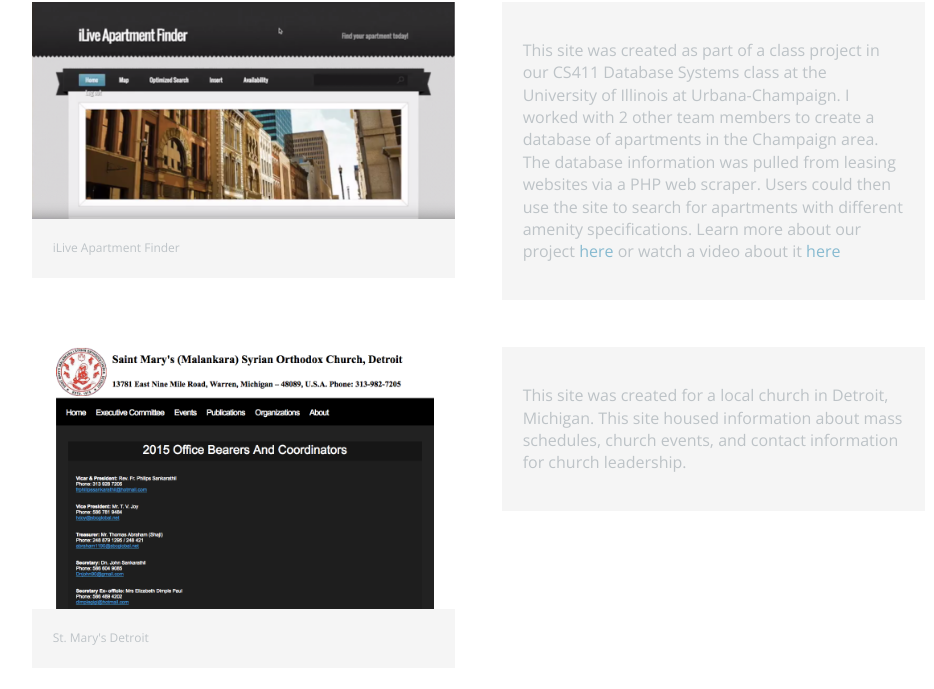
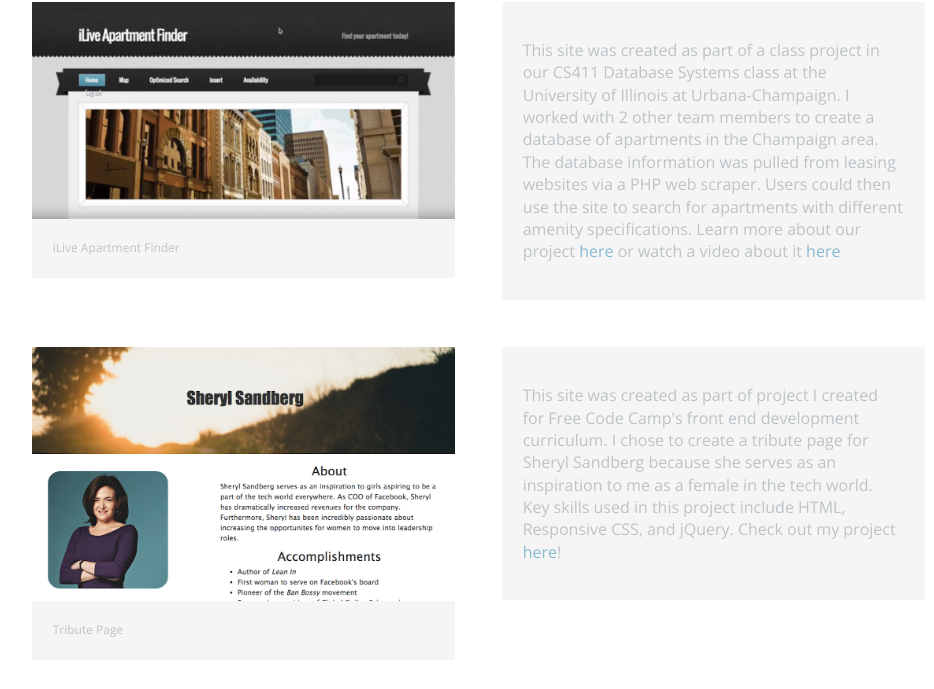
Before and after one commit to cathysuresh/cathysuresh.github.io, a plain HTML site: page index.html in a window 1280 px wide. Shown: the part 543-1232 px from the top of the page, without its empty margins (162-1096 px from the left). Drawn offline with nearby package versions, Linux system fonts and the light colour scheme.

Commit message:
AddingTributePage
Added paragraph about tribute page

```diff
--- a/index.html
+++ b/index.html
@@ -62,6 +62,13 @@
                         </a>
                     </li>
                     <li> <p>This site was created as part of a class project in our CS411 Database Systems class at the University of Illinois at Urbana-Champaign. I worked with 2 other team members to create a database of apartments in the Champaign area. The database information was pulled from leasing websites via a PHP web scraper. Users could then use the site to search for apartments with different amenity specifications. Learn more about our project <a href="https://wiki.illinois.edu/wiki/display/cs411sp15/Final+Report+-+Team+Turing">here</a> or watch a video about it <a href="https://www.youtube.com/watch?v=hZWeQEOXwic">here</a></p> </li>
+                    <li>
+                        <a href="http://codepen.io/cathysuresh/full/JNeBwO/" target="_blank">
+                            <img src="img/SherylTribute.png" alt="">
+                            <p>Tribute Page</p>
+                        </a>
+                    </li>
+                    <li> <p>This site was created as part of project I created for Free Code Camp's front end development curriculum. I chose to create a tribute page for Sheryl Sandberg because she serves as an inspiration to me as a female in the tech world. Key skills used in this project include HTML, Responsive CSS, and jQuery. Check out my project <a href="http://codepen.io/cathysuresh/full/JNeBwO/" target="_blank">here</a>! </p> </li>
 
                     <li>
                         <a href="img/stmaryssitepic.png" target="_blank">
```
